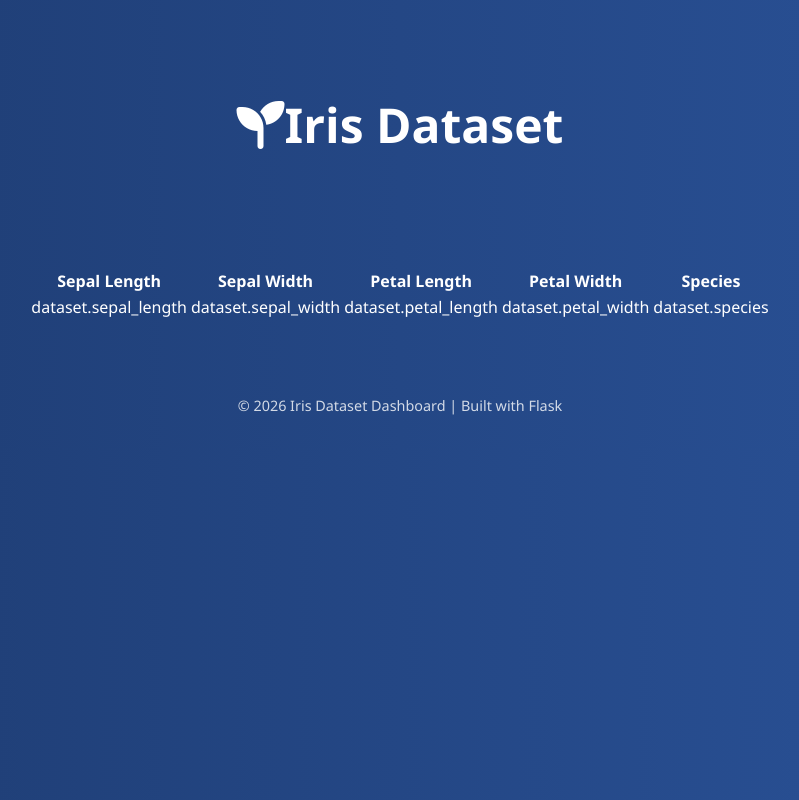
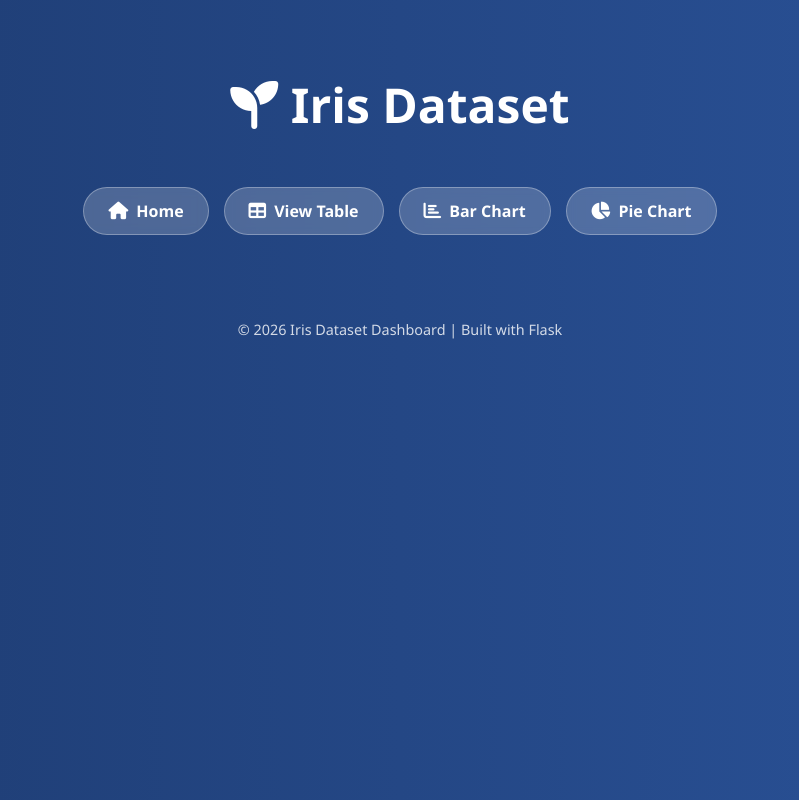
Before and after one commit to lauryn06/simple_-flask_-project, a Flask app: page /iris in a window 1280 px wide. Shown: the whole page, without its empty margins (240-1039 px from the left). Run offline with Flask 3, Linux system fonts and the light colour scheme.

Commit message:
added the page for displating tables and burrons to display these details

```diff
--- a/main.py
+++ b/main.py
@@ -1,7 +1,6 @@
 from flask import Flask,render_template
+import pandas as pd
 app=Flask(__name__)
-import pandas as pd
-
 
 @app.route("/")
 def home():
@@ -17,4 +16,4 @@ def titanic():
     return render_template("titanic.html")
 
 if __name__ == "__main__":
-    app.run(debug=True)
+   app.run(debug=True)
--- a/templates/iris.html
+++ b/templates/iris.html
@@ -3,19 +3,20 @@
 <head>
     <meta charset="UTF-8">
     <meta name="viewport" content="width=device-width, initial-scale=1.0">
-    <title>Dataset Dashboard</title>
-<link rel="stylesheet" href="https://cdnjs.cloudflare.com/ajax/libs/font-awesome/6.7.0/css/all.min.css">
+    <title>IrisDataset Dashboard</title>
+    <link rel="stylesheet" href="https://cdnjs.cloudflare.com/ajax/libs/font-awesome/6.7.0/css/all.min.css">
     <style>
         body {
             margin: 0;
-         font-family: 'Segoe UI', Tahoma, Geneva, Verdana, sans-serif;
+            font-family: 'Segoe UI', Tahoma, Geneva, Verdana, sans-serif;
             background: linear-gradient(to right, #1e3c72, #2a5298);
             color: white;
+            min-height: 100vh;
         }
 
         header {
             text-align: center;
-            padding: 60px 20px;
+            padding: 40px 20px;
         }
 
         header h1 {
@@ -23,60 +24,72 @@
             margin-bottom: 10px;
         }
 
-        header p {
-            font-size: 1.2rem;
-            opacity: 0.9;
+        /* Button Styling */
+        .nav-buttons {
+            display: flex;
+            justify-content: center;
+            gap: 15px;
+            margin-bottom: 30px;
+        }
+
+        .btn {
+            background: rgba(255, 255, 255, 0.2);
+            border: 1px solid rgba(255, 255, 255, 0.3);
+            color: white;
+            padding: 12px 24px;
+            border-radius: 30px;
+            text-decoration: none;
+            font-weight: 600;
+            transition: all 0.3s ease;
+            backdrop-filter: blur(5px);
+            display: flex;
+            align-items: center;
+            gap: 8px;
+        }
+
+        .btn:hover {
+            background: rgba(255, 255, 255, 0.4);
+            transform: translateY(-3px);
+            box-shadow: 0 5px 15px rgba(0,0,0,0.2);
+        }
+
+        .btn i {
+            font-size: 1.1rem;
         }
 
         .container {
             display: flex;
             justify-content: center;
-            gap: 30px;
-            padding: 40px;
-            flex-wrap: wrap;
+            padding: 20px;
         }
 
-        .card {
-            background: white;
-            color: #333;
-            width: 300px;
+        table {
+            background: rgba(255, 255, 255, 0.1);
+            border-collapse: collapse;
+            width: 90%;
+            max-width: 1000px;
+            backdrop-filter: blur(10px);
             border-radius: 15px;
-            padding: 20px;
-            box-shadow: 0 8px 20px rgba(0,0,0,0.2);
-            transition: transform 0.3s ease;
+            overflow: hidden;
+            box-shadow: 0 8px 32px rgba(0,0,0,0.2);
         }
 
-        .card:hover {
-          background: #f0f0f0;
+        th, td {
+            padding: 15px;
+            text-align: left;
+            border-bottom: 1px solid rgba(255, 255, 255, 0.1);
         }
 
-        .card h2 {
-            margin-top: 0;
-            color: #2a5298;
-        }
-
-        .card p {
-            font-size: 0.95rem;
-        }
-
-        .btn {
-            display: inline-block;
-            margin-top: 15px;
-            padding: 10px 15px;
-            background: #2a5298;
-            color: white;
-            text-decoration: none;
-            border-radius: 8px;
-            transition: background 0.3s;
-        }
-
-        .btn:hover {
-            background: #1e3c72;
+        th {
+            background-color: rgba(255, 255, 255, 0.2);
+            text-transform: uppercase;
+            font-size: 0.8rem;
+            letter-spacing: 1px;
         }
 
         footer {
             text-align: center;
-            padding: 20px;
+            padding: 40px 20px;
             font-size: 0.9rem;
             opacity: 0.8;
         }
@@ -86,26 +99,16 @@
 <body>
 
     <header>
-        <h1> <i class="fa-solid fa-seedling"></i>Iris Dataset</h1>
+        <h1><i class="fa-solid fa-seedling"></i> Iris Dataset</h1>
     </header>
 
-    <div class="container">
-<table>
-    <tr>
-        <th>Sepal Length</th>
-        <th>Sepal Width</th>
-        <th>Petal Length</th>
-        <th>Petal Width</th>
-        <th>Species</th>
-        </tr>
-    <tr>
-        <td>dataset.sepal_length</td>
-        <td>dataset.sepal_width</td>
-        <td>dataset.petal_length</td>
-        <td>dataset.petal_width</td>
-        <td>dataset.species</td>
-    </tr>
-</table>
+    <div class="nav-buttons">
+        <a href="/" class="btn"><i class="fa-solid fa-house"></i> Home</a>
+        <a href="/iris_data" class="btn"><i class="fa-solid fa-table"></i> View Table</a>
+        <a href="/iris_bar" class="btn"><i class="fa-solid fa-chart-bar"></i> Bar Chart</a>
+        <a href="/iris_pie" class="btn"><i class="fa-solid fa-chart-pie"></i> Pie Chart</a>
+    </div>
+
     </div>
 
     <footer>
```
Also changed, not shown: templates/iris_data.html (added, +105 -0 lines).
